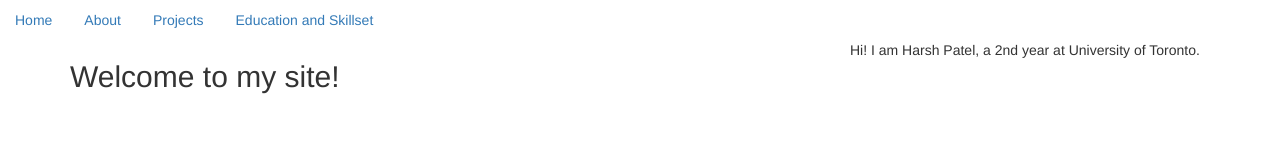
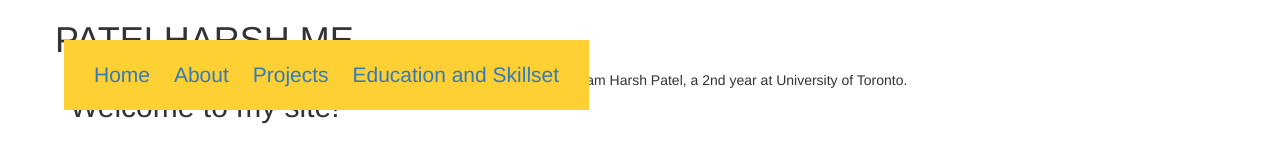
Before and after one commit to harsh6646/Personal_Site, a plain HTML site: page index.html in a window 1280 px wide. Drawn offline with nearby package versions, Linux system fonts and the light colour scheme.

Commit message:
testing nav float

```diff
--- a/css/site.css
+++ b/css/site.css
@@ -0,0 +1,11 @@
+.navigation {
+	position: fixed;
+	left: 5%;
+	top: 5%;
+	background: #FFD034;
+	padding:20px;
+}
+.navelement {
+	padding: 10px;
+	font-size: 1.5em;
+}
--- a/index.html
+++ b/index.html
@@ -5,28 +5,31 @@
 	<title>Harsh Patel</title>
 	<meta charset="utf-8">
 	<meta name="viewport" content="width=device-width, initial-scale=1">
+	<script src="https://ajax.googleapis.com/ajax/libs/jquery/3.2.1/jquery.min.js"></script>
 	<link rel="stylesheet" href="https://maxcdn.bootstrapcdn.com/bootstrap/3.3.7/css/bootstrap.min.css" integrity="sha384-BVYiiSIFeK1dGmJRAkycuHAHRg32OmUcww7on3RYdg4Va+PmSTsz/K68vbdEjh4u" crossorigin="anonymous">
 	<link rel="stylesheet" href="https://maxcdn.bootstrapcdn.com/bootstrap/3.3.7/css/bootstrap-theme.min.css" integrity="sha384-rHyoN1iRsVXV4nD0JutlnGaslCJuC7uwjduW9SVrLvRYooPp2bWYgmgJQIXwl/Sp" crossorigin="anonymous">
 	<script src="https://maxcdn.bootstrapcdn.com/bootstrap/3.3.7/js/bootstrap.min.js" integrity="sha384-Tc5IQib027qvyjSMfHjOMaLkfuWVxZxUPnCJA7l2mCWNIpG9mGCD8wGNIcPD7Txa" crossorigin="anonymous"></script>
 	<link rel="stylesheet" type="text/css" href="css/site.css">
-
+	<link rel="icon" href="logo.ico">
 
 </head>
 
 <body>
-	<ul class="nav nav-pills">
-		<li clas="active"><a href ="#">Home</a></li>
-		<li><a href="#">About</a></li>
-		<li><a href="#">Projects</a></li>
-		<li><a href="#">Education and Skillset</a></li>
-	</ul>
+	<div class="splash"></div>
 	<div class ="container">
+	<div class="row"><h1>PATELHARSH.ME</h1></div>
 		<div class ="row">
-		<h2 class="col-xs-12 col-md-8">Welcome to my site!</h2>
-		<p class="col-md-4 col-xs-6">Hi! I am Harsh Patel, a 2nd year at University of Toronto.</p>
+			<h2 class="col-xs-12 col-md-5">Welcome to my site!</h2>
+			<p class="col-md-4 col-xs-">Hi! I am Harsh Patel, a 2nd year at University of Toronto.</p>
 		</div>
+		<div class="row"></div>
 	</div>
-
+	<div class="navigation">
+		<a class="navelement" href ="#">Home</a>
+		<a class="navelement" href="#">About</a>
+		<a class="navelement" href="#">Projects</a>
+		<a class="navelement" href="#">Education and Skillset</a>
+	</div>
 </body>
 
 </html>
```
Also changed, not shown: logo.png (added), 1 other file.
